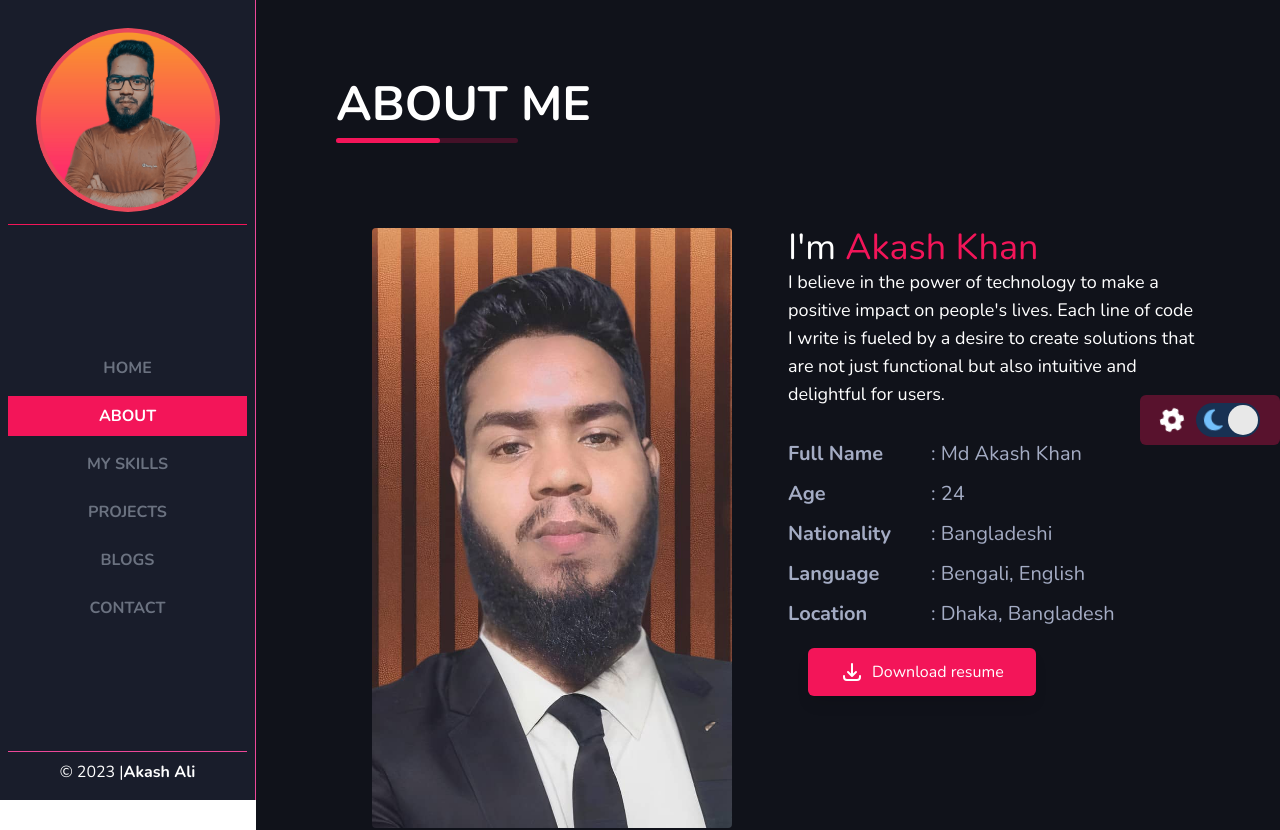
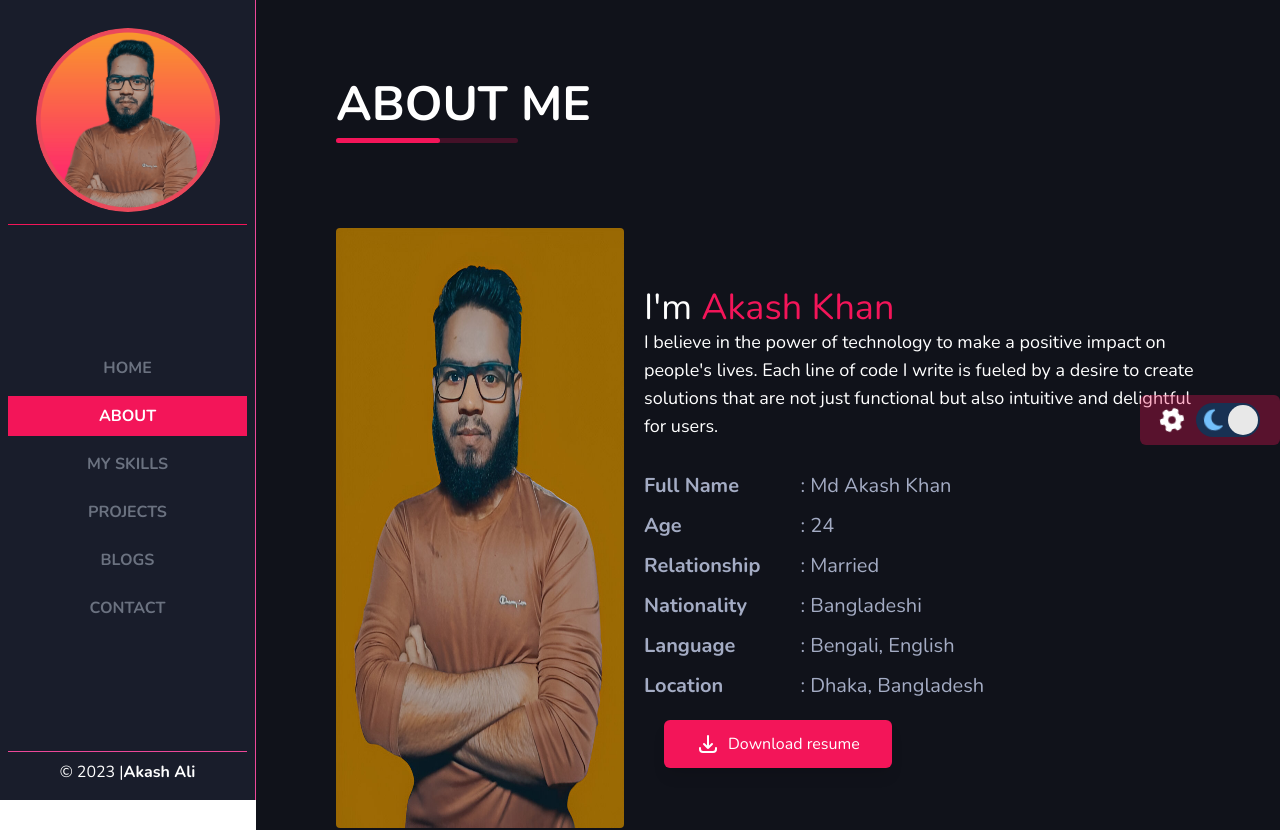
Before and after one commit to akash-khan-311/my-portfolio-nextjs, a Next.js app: page /about in a window 1280 px wide. Shown: the top 830 px of the page. Built offline with nearby package versions, Linux system fonts and the light colour scheme.

Commit message:
new image added

```diff
--- a/src/app/about/page.js
+++ b/src/app/about/page.js
@@ -17,20 +17,20 @@ const AboutPage = async () => {
         <PageTitle title={"About Me"} />
         <div className="min-h-screen flex justify-center items-center">
           <div className="text-gray-600 body-font">
-            <div className="  flex  py-10 lg:flex-row flex-col items-start">
+            <div className="flex justify-between py-10 lg:flex-row flex-col mx-auto items-center">
               <div
                 data-aos="fade-right"
                 data-aos-delay="0"
                 data-aos-duration="1000"
                 data-aos-easing="ease-in-out"
-                className="md:w-full lg:w-1/2 w-full h-[600px] mb-10 lg:mb-0"
+                className=" lg:w-1/3  h-[600px] overflow-hidden mb-10 lg:mb-0"
               >
                 <Image
-                  className="object-cover object-center rounded h-full mx-auto w-5/6  "
+                  className="w-full h-full rounded   md:w-full mx-auto "
                   alt="Akash Ali"
-                  src={"/me.jpg"}
-                  width={300}
-                  height={300}
+                  src={"/akash.jpeg"}
+                  width={500}
+                  height={500}
                 />
               </div>
               <div
@@ -38,7 +38,7 @@ const AboutPage = async () => {
                 data-aos-delay="1000"
                 data-aos-duration="10"
                 data-aos-easing="ease-in-out"
-                className="lg:flex-grow lg:flex-1 w-full  lg:pl-5 pl-0 flex flex-col lg:items-start lg:text-left items-center text-center"
+                className="lg:flex-grow lg:flex-1   lg:pl-5 pl-0 flex flex-col lg:items-start lg:text-left items-center text-center"
               >
                 <h1 className="text-4xl text-black dark:text-white">
                   I&apos;m <span className="text-[#F31559]">Akash Khan</span>
@@ -53,6 +53,7 @@ const AboutPage = async () => {
                   <div className="info-title font-semibold  pr-10 md:text-xl space-y-3 text-left">
                     <p>Full Name</p>
                     <p>Age</p>
+                    <p>Relationship</p>
                     <p>Nationality</p>
                     <p>Language</p>
                     <p>Location</p>
@@ -60,6 +61,7 @@ const AboutPage = async () => {
                   <div className="info md:text-xl space-y-3 text-left">
                     <p>: Md Akash Khan</p>
                     <p>: 24</p>
+                    <p>: Married</p>
                     <p>: Bangladeshi</p>
                     <p>: Bengali, English</p>
                     <p>: Dhaka, Bangladesh</p>
--- a/src/app/layout.js
+++ b/src/app/layout.js
@@ -6,6 +6,7 @@ import AOS from 'aos';
 import 'aos/dist/aos.css';
 import Sidebar from "@/components/Sidebar/Sidebar";
 import Animation from "@/components/Animation";
+import ScrollToTop from '@/components/ScrollToTop/ScrollToTop';
 const nunito = Nunito({
   weight: ['400', '700'], // Specify the weights you want to use
   subsets: ['latin'], // Specify the subsets you need
@@ -33,6 +34,7 @@ export default function RootLayout({ children }) {
 
             </div>
           </div>
+          <ScrollToTop/>
           <ThemeSwitcher />
         </div>
       </body>
--- /dev/null
+++ b/src/components/ScrollToTop/ScrollToTop.jsx
@@ -0,0 +1,37 @@
+"use client";
+
+import { useEffect, useState } from "react";
+import { BiUpArrowAlt } from "react-icons/bi";
+
+const ScrollToTop = () => {
+  const [isVissible, setIsVissble] = useState(false);
+  const scrolToTopHandler = () => {
+    window.scrollTo({ top: 0, left: 0, behavior: "smooth" });
+  };
+  useEffect(() => {
+    window.addEventListener("scroll", () => {
+      const heightToHide = 300;
+      const winScroll =
+        document.body.scrollTop || document.documentElement.scrollTop;
+
+      if (winScroll > heightToHide) {
+        setIsVissble(true);
+      } else {
+        setIsVissble(false);
+      }
+    });
+  }, []);
+  return (
+    <>
+      <button
+        className={` transition-all ease-in-out duration-300 animate-bounce ${isVissible ? "opacity-100 " : "opacity-0 "} z-20 text-white mt-32 fixed bottom-10 right-2 md:right-5 p-1 rounded-full bg-gradient-to-tr from-pink-400 to-pink-900 `}
+        onClick={scrolToTopHandler}
+      >
+        <span>
+          <BiUpArrowAlt className="up-arrow text-xl md:text-2xl lg:text-3xl " />
+        </span>
+      </button>
+    </>
+  );
+};
+export default ScrollToTop;
```
Also changed, not shown: public/akash.jpeg (added).
